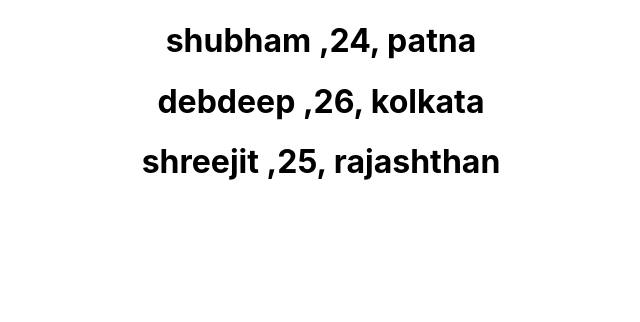
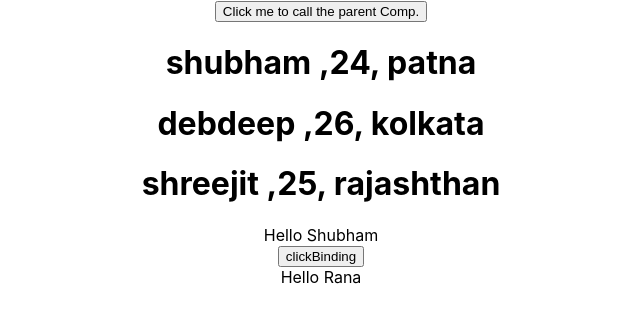
Before and after one commit to shubhamrana16/React-Practices, a React (Create React App) app: page / in a window 1280 px wide. Shown: the top 322 px of the page, without its empty margins (319-959 px from the left). Built offline with nearby package versions, Linux system fonts and the light colour scheme.

Commit message:
React HandOn

```diff
--- a/src/App.js
+++ b/src/App.js
@@ -9,17 +9,20 @@
 import  ClassClick from     "./components/ClassClick";
 import EventBind from './components/EventBind';
 import NameList from './components/NameList';
+import ParentComponent from './components/ParentComponent';
+import UserGreet from './components/UserGreet';
 
 function App() {
   return (
 
     <div className="App">
 
+      <ParentComponent />
       <NameList />
 
-      {/**
-       *  <EventBind />
-       */}
+      <EventBind />
+
+      <UserGreet />
 
    { /* <FunctionClick></FunctionClick>
 
--- /dev/null
+++ b/src/components/ChildComponent.jsx
@@ -0,0 +1,18 @@
+import React from 'react'
+
+
+
+//call the parent class component method in this component.
+//pass the parameter from child comp to parent then the simplest way to do this is to define the
+//arrow function
+  function ChildComponent(props) {
+    return (
+        <div>
+            <button onClick = {() => props.greetHandler("child")} >Click me to call the parent Comp.</button>
+
+        </div>
+    )
+
+}
+
+export default ChildComponent;
--- a/src/components/EventBind.jsx
+++ b/src/components/EventBind.jsx
@@ -12,7 +12,7 @@
             message : "Hello Shubham"
         }
 
-        //binding in constructor, and its co
+        //binding in constructor .
       //  this.eventBinding = this.eventBinding.bind(this);
     }
 
@@ -29,10 +29,11 @@
     //      })
      }
 
+     //This approach is highly recommanded for a performance point of view.
         eventBinding =() => {
             this.setState({
                 message : "how r you rana"
-            })
+            }, console.log(this))
         }
 
 
@@ -44,7 +45,7 @@
 
                {/* <button onClick = {this.eventBinding.bind(this)} > clickBinding </button>
                    first approach is binding in render,it is not recommand because of performace point of view
-                                                                                  */}
+                    Imp-> This keyword is undefind within the event Handler                                                               */}
 
                 {/**
                     second approach is to make the event handler call as a arrow funtion.
--- /dev/null
+++ b/src/components/ParentComponent.jsx
@@ -0,0 +1,31 @@
+import React, { Component } from 'react'
+import ChildComponent from './ChildComponent'
+
+  class ParentComponent extends Component {
+
+    constructor(props) {
+        super(props)
+
+        this.state = {
+            parentName : "ParentComponent"
+
+        }
+
+        this.greetParent = this.greetParent.bind(this);
+    }
+
+
+    greetParent(child){
+        alert(`Hello ${this.state.parentName} from ${child}`)
+    }
+
+    render() {
+        return (
+            <div>
+                <ChildComponent greetHandler = {this.greetParent}></ChildComponent>
+            </div>
+        )
+    }
+}
+
+export default ParentComponent
--- /dev/null
+++ b/src/components/UserGreet.jsx
@@ -0,0 +1,36 @@
+import React, { Component } from 'react'
+
+
+//if else concept in React
+//we can not apply the if else inside jsx.
+  class UserGreet extends Component {
+
+    constructor(props) {
+        super(props)
+
+        this.state = {
+             isLoginIn :  false
+        }
+    }
+    render() {
+
+        let message;
+
+        if(this.state.isLoginIn){
+            message = <div>Hello Shubham</div>
+        }
+            else{
+            message = <div>Hello Rana</div>
+            }
+
+        return (
+
+
+            <div>
+                {message}
+            </div>
+        )
+    }
+}
+
+export default UserGreet
```
